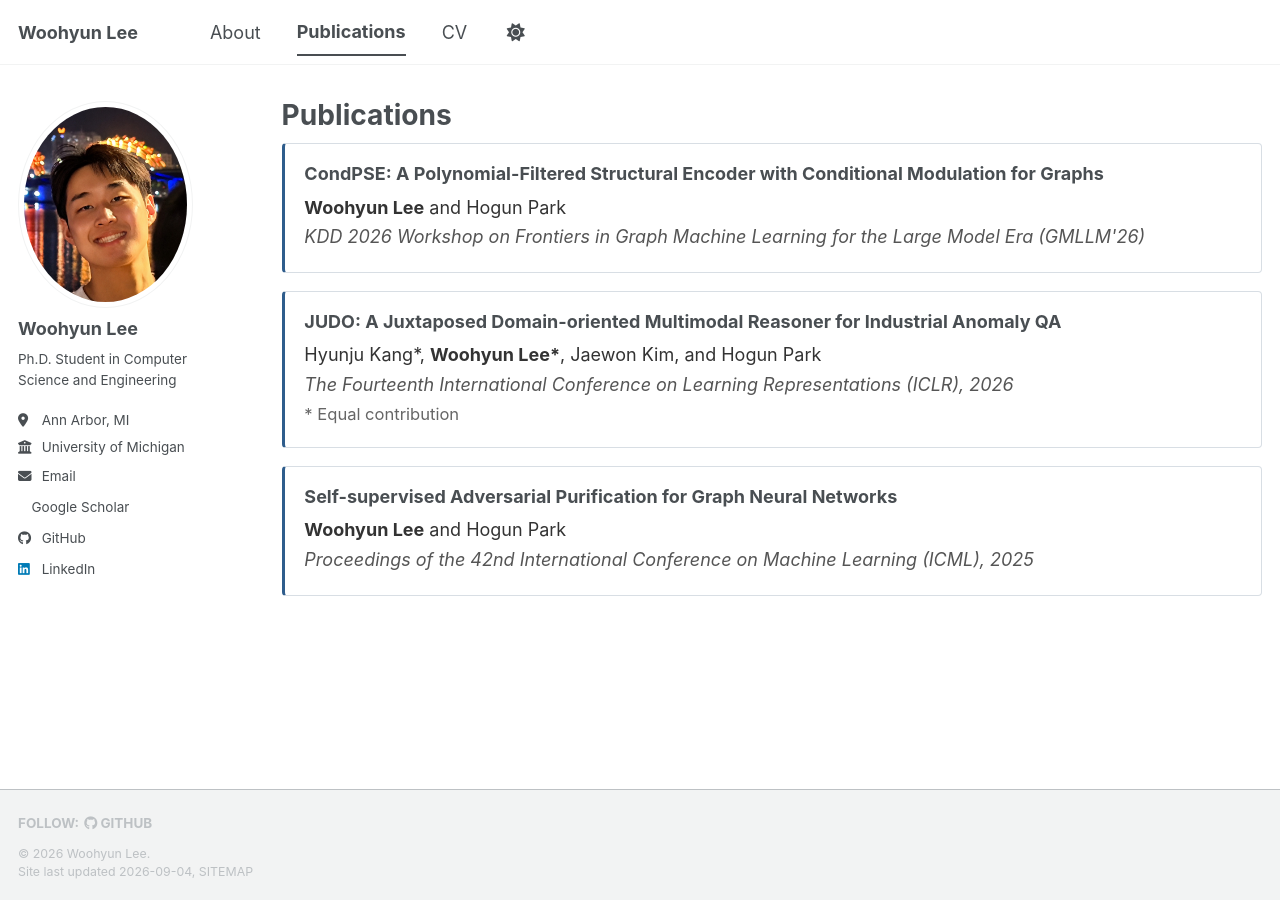
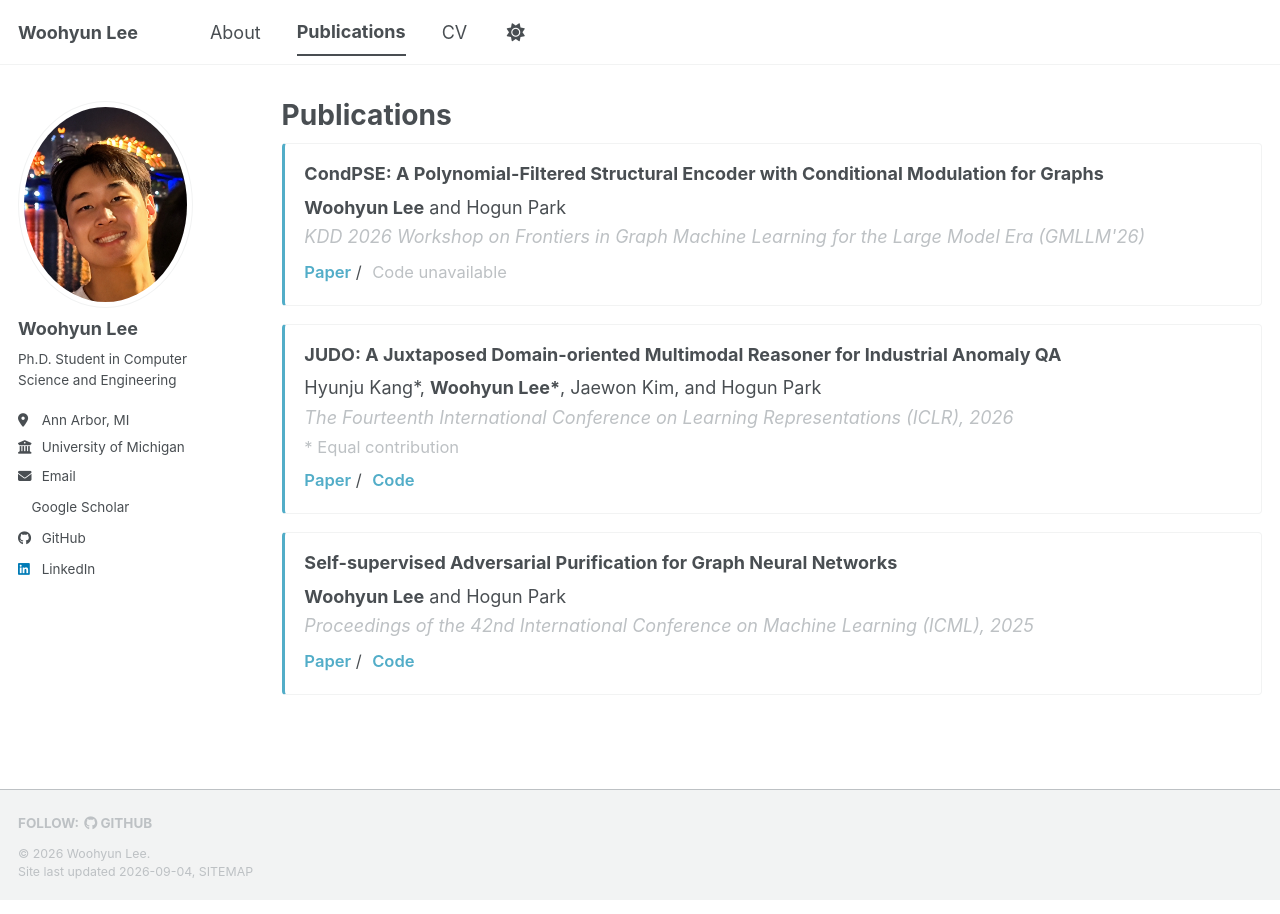
Before and after one commit to woodavid31/woodavid31.github.io, a Jekyll site: the page built from _pages/publications.html, in a window 1280 px wide. Built offline with Jekyll 4.4.1, drawn with Linux system fonts in a browser that asks for light colours; a style sheet for code colours, icons or effects is not loaded.

Commit message:
Add publication links

```diff
--- a/_includes/head/custom.html
+++ b/_includes/head/custom.html
@@ -27,30 +27,49 @@
 .publication-entry {
   margin: 0 0 1em;
   padding: 1em 1.1em;
-  border: 1px solid #d8dee4;
-  border-left: 3px solid #2f5d8c;
+  border: 1px solid var(--global-border-color);
+  border-left: 3px solid var(--global-link-color);
   border-radius: 4px;
-  background: #fff;
+  background: var(--global-bg-color);
 }
 .publication-entry h3 {
   margin: 0 0 0.45em;
   font-size: 1em;
   line-height: 1.35;
+  color: var(--global-text-color);
 }
 .publication-entry p {
   margin: 0.2em 0;
   line-height: 1.45;
 }
 .publication-authors {
-  color: #333;
+  color: var(--global-text-color);
 }
 .publication-venue {
-  color: #555;
+  color: var(--global-text-color-light);
   font-style: italic;
 }
 .publication-note {
-  color: #666;
+  color: var(--global-text-color-light);
   font-size: 0.92em;
+}
+.publication-links {
+  padding-top: 0.35em;
+  font-size: 0.92em;
+}
+.publication-links a {
+  color: var(--global-link-color);
+  font-weight: 600;
+  text-decoration: none;
+}
+.publication-links a:hover {
+  text-decoration: underline;
+}
+.publication-links span {
+  margin-right: 0.35em;
+}
+.publication-link-unavailable {
+  color: var(--global-text-color-light);
 }
 .compact-publications .publication-entry {
   padding: 0.9em 1em;
--- a/_pages/publications.html
+++ b/_pages/publications.html
@@ -10,6 +10,11 @@ author_profile: true
     <h3>CondPSE: A Polynomial-Filtered Structural Encoder with Conditional Modulation for Graphs</h3>
     <p class="publication-authors"><strong>Woohyun Lee</strong> and Hogun Park</p>
     <p class="publication-venue">KDD 2026 Workshop on Frontiers in Graph Machine Learning for the Large Model Era (GMLLM'26)</p>
+    <p class="publication-links">
+      <a href="https://arxiv.org/pdf/2607.25169">Paper</a>
+      <span aria-hidden="true">/</span>
+      <span class="publication-link-unavailable">Code unavailable</span>
+    </p>
   </article>
 
   <article class="publication-entry">
@@ -17,11 +22,21 @@ author_profile: true
     <p class="publication-authors">Hyunju Kang*, <strong>Woohyun Lee*</strong>, Jaewon Kim, and Hogun Park</p>
     <p class="publication-venue">The Fourteenth International Conference on Learning Representations (ICLR), 2026</p>
     <p class="publication-note">* Equal contribution</p>
+    <p class="publication-links">
+      <a href="https://arxiv.org/pdf/2605.20284">Paper</a>
+      <span aria-hidden="true">/</span>
+      <a href="https://github.com/woodavid31/JUDO">Code</a>
+    </p>
   </article>
 
   <article class="publication-entry">
     <h3>Self-supervised Adversarial Purification for Graph Neural Networks</h3>
     <p class="publication-authors"><strong>Woohyun Lee</strong> and Hogun Park</p>
     <p class="publication-venue">Proceedings of the 42nd International Conference on Machine Learning (ICML), 2025</p>
+    <p class="publication-links">
+      <a href="https://arxiv.org/pdf/2605.23239">Paper</a>
+      <span aria-hidden="true">/</span>
+      <a href="https://github.com/woodavid31/GPR-GAE">Code</a>
+    </p>
   </article>
 </div>
```
Also changed, not shown: _pages/about.md (+10 -0 lines).
